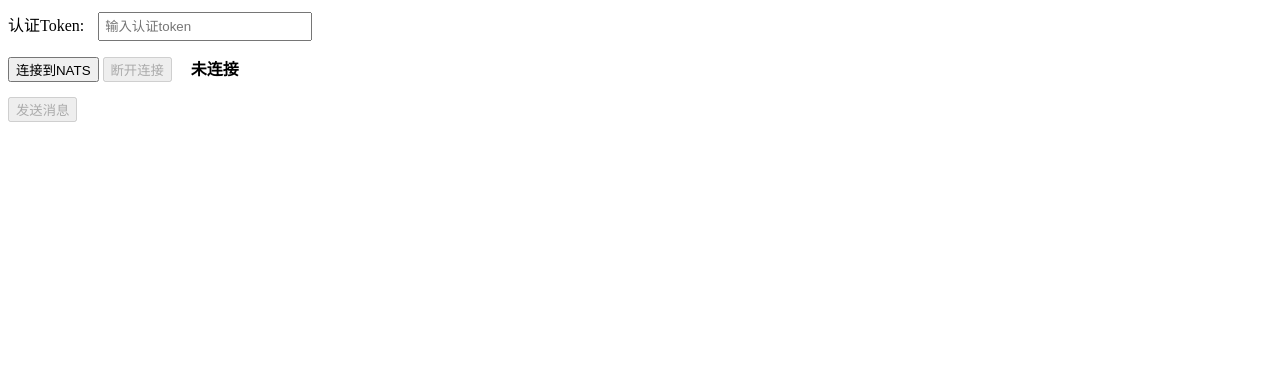
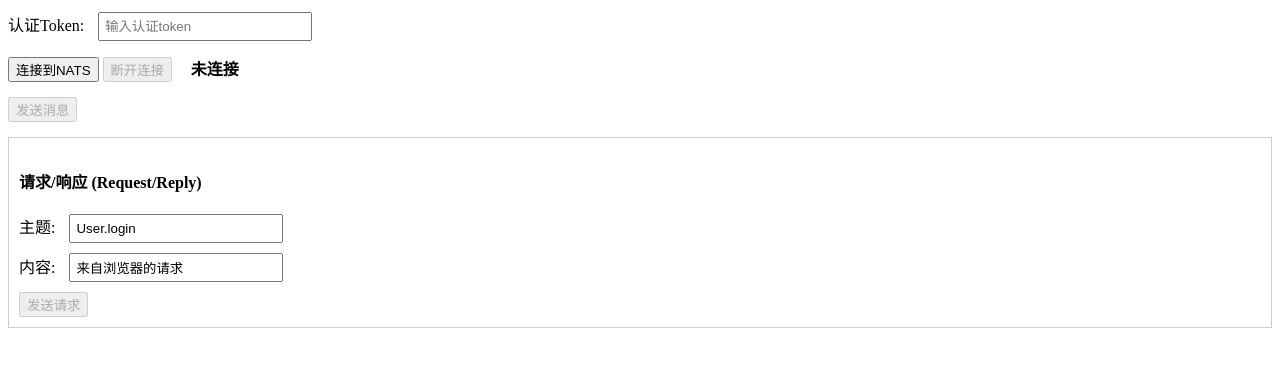
Before and after one commit to zjzhang-cn/nats-client, a website built with Vite: page html/index.html in a window 1280 px wide. Shown: the part 99-466 px from the top of the page. Built offline with nearby package versions, Linux system fonts and the light colour scheme.

Commit message:
添加请求/响应功能的HTML结构

```diff
--- a/html/index.html
+++ b/html/index.html
@@ -40,6 +40,21 @@
 	<div style="margin-bottom: 15px;">
 		<button id="publish" disabled>发送消息</button>
 	</div>
+
+	<!-- 请求/响应 -->
+	<div style="border: 1px solid #ccc; padding: 10px; margin-bottom: 15px;">
+		<h4>请求/响应 (Request/Reply)</h4>
+		<div style="margin-bottom: 10px;">
+			<label for="request-subject">主题:</label>
+			<input type="text" id="request-subject" value="User.login" style="margin-left: 10px; padding: 5px; width: 200px;">
+		</div>
+		<div style="margin-bottom: 10px;">
+			<label for="request-payload">内容:</label>
+			<input type="text" id="request-payload" value="来自浏览器的请求" style="margin-left: 10px; padding: 5px; width: 200px;">
+		</div>
+		<button id="request-btn" disabled>发送请求</button>
+	</div>
+
 	<ul id="messages"></ul>
 	<script type="module" src="src/index.ts"></script>
 </body>
```
